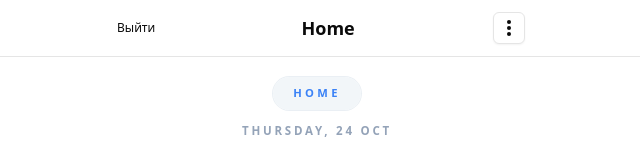
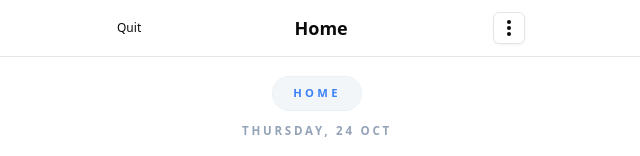
Before and after one commit to GoodFe11ow/Final-project, a Vue app in the folder frontend/: page / in a window 1280 px wide. Shown: the top 156 px of the page, without its empty margins (323-963 px from the left). Built offline with nearby package versions, Linux system fonts and the light colour scheme.

Commit message:
change log out button in appShell and in settings

```diff
--- a/frontend/src/components/layout/AppShell.vue
+++ b/frontend/src/components/layout/AppShell.vue
@@ -51,7 +51,7 @@ const isHomeRoute = computed(() => route.path === '/')
             class="px-2 text-xs"
             @click="router.push('/welcome')"
           >
-            Выйти
+            Quit
           </Button>
           <span v-else class="inline-block h-8 w-12" aria-hidden="true" />
           <h1 class="text-lg font-semibold">{{ headerTitle }}</h1>
--- a/frontend/src/views/Settings.vue
+++ b/frontend/src/views/Settings.vue
@@ -390,7 +390,7 @@ function getThemeToggleButtonClass(themeMode: SettingsThemeMode) {
         </Card>
       </section>
 
-      <div class="pt-2">
+      <div class="pt-2 pb-2 flex justify-center">
         <Button
           type="button"
           variant="outline"
@@ -400,6 +400,7 @@ function getThemeToggleButtonClass(themeMode: SettingsThemeMode) {
               ? 'border-red-400/60 bg-transparent text-red-400 hover:bg-red-500/10 hover:text-red-300'
               : 'border-red-300 text-red-500 hover:bg-red-50 hover:text-red-600'
           "
+          @click="router.push('/welcome')"
         >
           <LogOut class="size-4" />
           Log out
```
